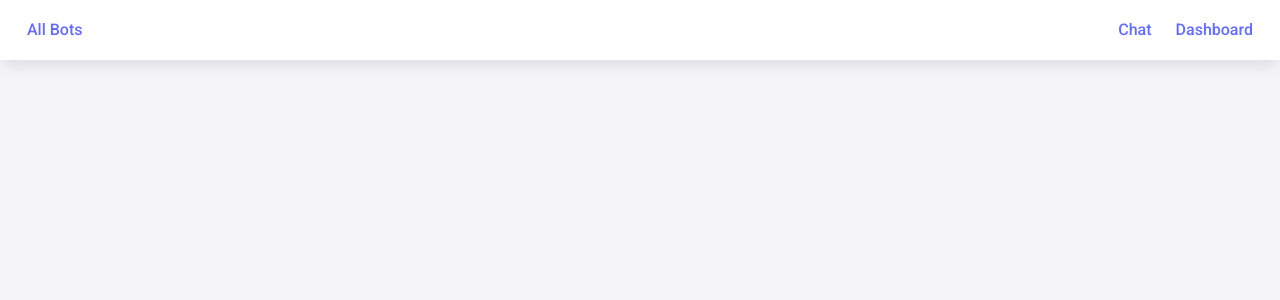
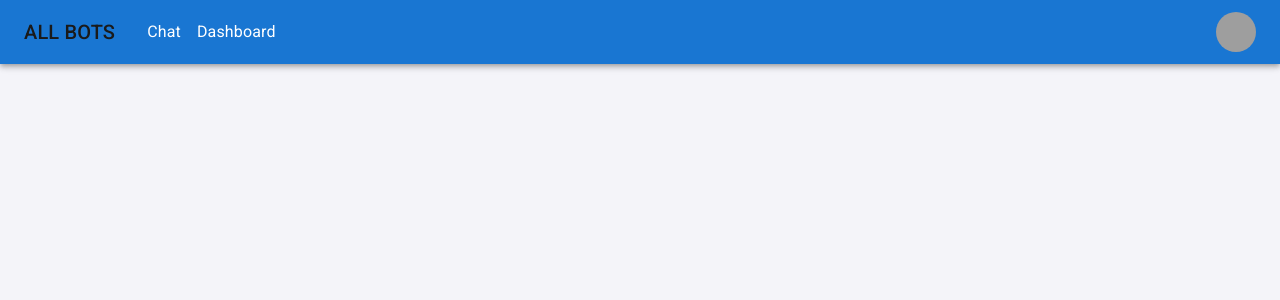
Before and after one commit to suryansh-business-work/expense-llm, a React (Vite) app in the folder ui/: page / in a window 1280 px wide. Shown: the top 300 px of the page. Built offline with nearby package versions, Linux system fonts and the light colour scheme; grey boxes are pictures that could not be loaded.

Commit message:
Add navbar

```diff
--- a/ui/package.json
+++ b/ui/package.json
@@ -19,6 +19,7 @@
     "dayjs": "^1.11.13",
     "react": "^19.0.0",
     "react-dom": "^19.0.0",
+    "react-helmet-async": "^2.0.5",
     "react-router-dom": "^7.5.2",
     "sass": "^1.87.0"
   },
--- a/ui/src/components/Header.tsx
+++ b/ui/src/components/Header.tsx
@@ -1,3 +1,21 @@
+import React, { useState } from 'react';
+import {
+  AppBar,
+  Toolbar,
+  IconButton,
+  Typography,
+  Avatar,
+  Drawer,
+  List,
+  ListItem,
+  ListItemText,
+  Box,
+  Menu,
+  MenuItem,
+  useTheme,
+  useMediaQuery,
+} from '@mui/material';
+import MenuIcon from '@mui/icons-material/Menu';
 import { NavLink, useParams } from 'react-router-dom';
 import { getBotPageByUrl } from '../pages/BotPagesData';
 
@@ -5,40 +23,138 @@ const Header = () => {
   const { botId } = useParams<{ botId: string }>();
   const botPage = getBotPageByUrl(botId || '');
 
+  const [drawerOpen, setDrawerOpen] = useState(false);
+  const [anchorEl, setAnchorEl] = useState<null | HTMLElement>(null);
+  const theme = useTheme();
+  const isMobile = useMediaQuery(theme.breakpoints.down('md'));
+
+  const toggleDrawer = (open: boolean) => () => {
+    setDrawerOpen(open);
+  };
+
+  const handleAvatarClick = (event: React.MouseEvent<HTMLElement>) => {
+    setAnchorEl(event.currentTarget);
+  };
+
+  const handleCloseMenu = () => {
+    setAnchorEl(null);
+  };
+
+  const handleLogout = () => {
+    handleCloseMenu();
+    // Replace this with your actual logout logic
+    console.log('Logging out...');
+  };
+
+  const navLinks = [
+    { to: '/bots', label: 'All Bots' },
+    { to: '/chat/1', label: 'Chat' },
+    { to: '/dashboard/1', label: 'Dashboard' },
+  ];
+
+  const drawer = (
+    <Box onClick={toggleDrawer(false)} sx={{ width: 250 }}>
+      <List>
+        {navLinks.map((link) => (
+          <ListItem
+            key={link.to}
+            component={NavLink}
+            to={link.to}
+            sx={{
+              '&.active': {
+                backgroundColor: theme.palette.action.selected,
+              },
+            }}
+          >
+            <ListItemText primary={link.label} />
+          </ListItem>
+        ))}
+      </List>
+    </Box>
+  );
+
   return (
-    <header className="main-header">
-      <nav>
+    <>
+      <AppBar position="static">
+        <Toolbar>
+          {isMobile && (
+            <IconButton
+              edge="start"
+              color="inherit"
+              aria-label="menu"
+              onClick={toggleDrawer(true)}
+              sx={{ mr: 2 }}
+            >
+              <MenuIcon />
+            </IconButton>
+          )}
+
+          {/* "All Bots" always visible */}
           <NavLink
             to="/bots"
-          className={({ isActive }) => (isActive ? 'active' : '')}
+            style={({ isActive }) => ({
+              color: 'inherit',
+              textDecoration: 'none',
+              marginRight: '1rem',
+              fontWeight: isActive ? 'bold' : 'normal',
+            })}
           >
-          <span>All Bots</span>
+            <Typography variant="h6">All Bots</Typography>
           </NavLink>
-        {botPage && (
-          <span style={{ marginLeft: '1rem', fontWeight: 'bold' }}>
+
+          {/* Show bot heading only on desktop */}
+          {botPage && !isMobile && (
+            <Typography variant="subtitle1" sx={{ fontWeight: 'bold', flexGrow: 1 }}>
               {botPage.botListPage.heading}
-          </span>
+            </Typography>
           )}
-        <ul className="nav-list">
-          <li>
+
+          {/* Desktop nav links */}
+          {!isMobile &&
+            navLinks.slice(1).map((link) => (
               <NavLink
-              to="/chat/1"
-              className={({ isActive }) => (isActive ? 'active' : '')}
+                key={link.to}
+                to={link.to}
+                style={({ isActive }) => ({
+                  color: 'inherit',
+                  textDecoration: 'none',
+                  marginLeft: '1rem',
+                  fontWeight: isActive ? 'bold' : 'normal',
+                })}
               >
-              Chat
+                <Typography variant="body1">{link.label}</Typography>
               </NavLink>
-          </li>
-          <li>
-            <NavLink
-              to="/dashboard/1"
-              className={({ isActive }) => (isActive ? 'active' : '')}
+            ))}
+
+          {/* Avatar with Menu */}
+          <Box sx={{ marginLeft: 'auto' }}>
+            <IconButton onClick={handleAvatarClick} sx={{ p: 0 }}>
+              <Avatar alt="User" src="/user-avatar.jpg" />
+            </IconButton>
+            <Menu
+              anchorEl={anchorEl}
+              open={Boolean(anchorEl)}
+              onClose={handleCloseMenu}
+              anchorOrigin={{
+                vertical: 'bottom',
+                horizontal: 'right',
+              }}
+              transformOrigin={{
+                vertical: 'top',
+                horizontal: 'right',
+              }}
             >
-              Dashboard
-            </NavLink>
-          </li>
-        </ul>
-      </nav>
-    </header>
+              <MenuItem onClick={handleLogout}>Logout</MenuItem>
+            </Menu>
+          </Box>
+        </Toolbar>
+      </AppBar>
+
+      {/* Mobile drawer */}
+      <Drawer anchor="left" open={drawerOpen} onClose={toggleDrawer(false)}>
+        {drawer}
+      </Drawer>
+    </>
   );
 };
 
--- a/ui/src/main.tsx
+++ b/ui/src/main.tsx
@@ -1,7 +1,8 @@
-import { StrictMode } from 'react'
-import { createRoot } from 'react-dom/client'
+import { StrictMode } from 'react';
+import { createRoot } from 'react-dom/client';
 import { Auth0Provider } from '@auth0/auth0-react';
-import App from './App.tsx'
+import { HelmetProvider, Helmet } from 'react-helmet-async'; // Import HelmetProvider
+import App from './App.tsx';
 
 createRoot(document.getElementById('root')!).render(
   <StrictMode>
@@ -9,10 +10,16 @@ createRoot(document.getElementById('root')!).render(
       domain="smart-bots.us.auth0.com"
       clientId="lJseCCXyAoV3J20R2VcK61h5BjwA7ZfR"
       authorizationParams={{
-        redirect_uri: window.location.origin
+        redirect_uri: window.location.origin,
       }}
     >
-      <App />
+      <HelmetProvider>
+        <Helmet>
+          <title>Botify your life</title>
+          <link rel="canonical" href="https://www.tacobell.com/" />
+        </Helmet>
+        <App />
+      </HelmetProvider>
     </Auth0Provider>
   </StrictMode>,
-)
+);
--- a/ui/src/pages/BotPagesData.ts
+++ b/ui/src/pages/BotPagesData.ts
@@ -1,3 +1,9 @@
+// Define the interface for a single Bot
+export interface Bot {
+  name: string;
+  url: string;
+}
+
 // Define the interface for a single Bot Page
 export interface BotPage {
   id: string;
@@ -9,6 +15,7 @@ export interface BotPage {
   botListPage: {
     heading: string;
   };
+  bots: Bot[];
 }
 
 // Define the array of bot pages
@@ -22,7 +29,11 @@ const BotPagesData: BotPage[] = [
     url: 'expense-track',
     botListPage: {
       heading: 'Expense Bot'
-    }
+    },
+    bots: [
+      { name: 'Home expense', url: 'home-expense' },
+      { name: 'Business expense', url: 'business-expense' }
+    ]
   },
   {
     id: '2',
@@ -33,7 +44,11 @@ const BotPagesData: BotPage[] = [
     url: 'income-track',
     botListPage: {
       heading: 'Income Bot'
-    }
+    },
+    bots: [
+      { name: 'Salary', url: 'salary-income' },
+      { name: 'Freelance', url: 'freelance-income' }
+    ]
   },
   {
     id: '3',
@@ -44,7 +59,11 @@ const BotPagesData: BotPage[] = [
     url: 'todos',
     botListPage: {
       heading: 'ToDos Bot'
-    }
+    },
+    bots: [
+      { name: 'Morning Routine', url: 'morning-todos' },
+      { name: 'Work Tasks', url: 'work-todos' }
+    ]
   },
   {
     id: '4',
@@ -55,7 +74,11 @@ const BotPagesData: BotPage[] = [
     url: 'task',
     botListPage: {
       heading: 'Task Bot'
-    }
+    },
+    bots: [
+      { name: 'Project A', url: 'project-a' },
+      { name: 'Project B', url: 'project-b' }
+    ]
   },
   {
     id: '5',
@@ -66,7 +89,11 @@ const BotPagesData: BotPage[] = [
     url: 'wishlist',
     botListPage: {
       heading: 'Wishlist Bot'
-    }
+    },
+    bots: [
+      { name: 'Short-term Wishes', url: 'short-wishlist' },
+      { name: 'Long-term Wishes', url: 'long-wishlist' }
+    ]
   },
   {
     id: '6',
@@ -77,7 +104,11 @@ const BotPagesData: BotPage[] = [
     url: 'reminders',
     botListPage: {
       heading: 'Reminders Bot'
-    }
+    },
+    bots: [
+      { name: 'Doctor Appointment', url: 'doctor-reminder' },
+      { name: 'Meeting Reminder', url: 'meeting-reminder' }
+    ]
   }
 ];
 
```
Also changed, not shown: ui/src/pages/bot-list/BotList.tsx (+68 -95 lines), 1 other file (tests, documents, lock files or other folders). Lines whose indentation alone changed are shown as unchanged.
